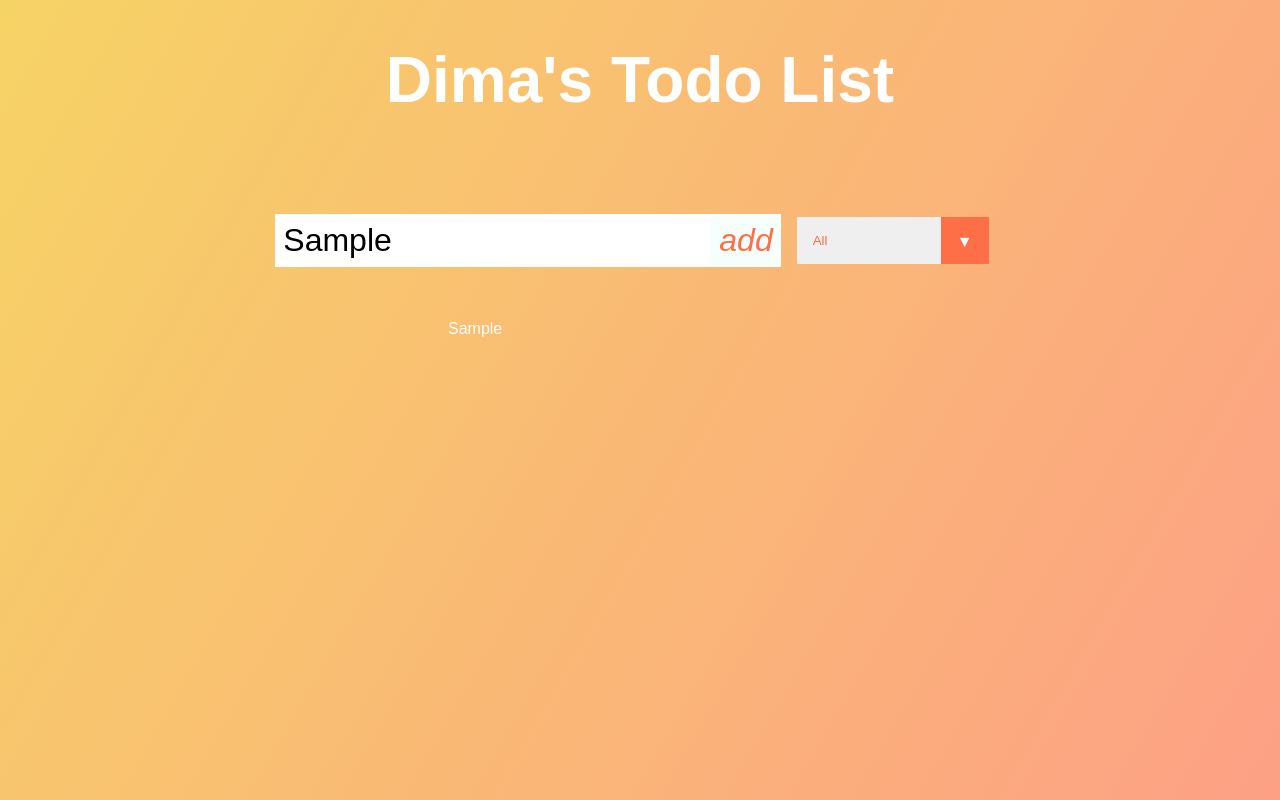
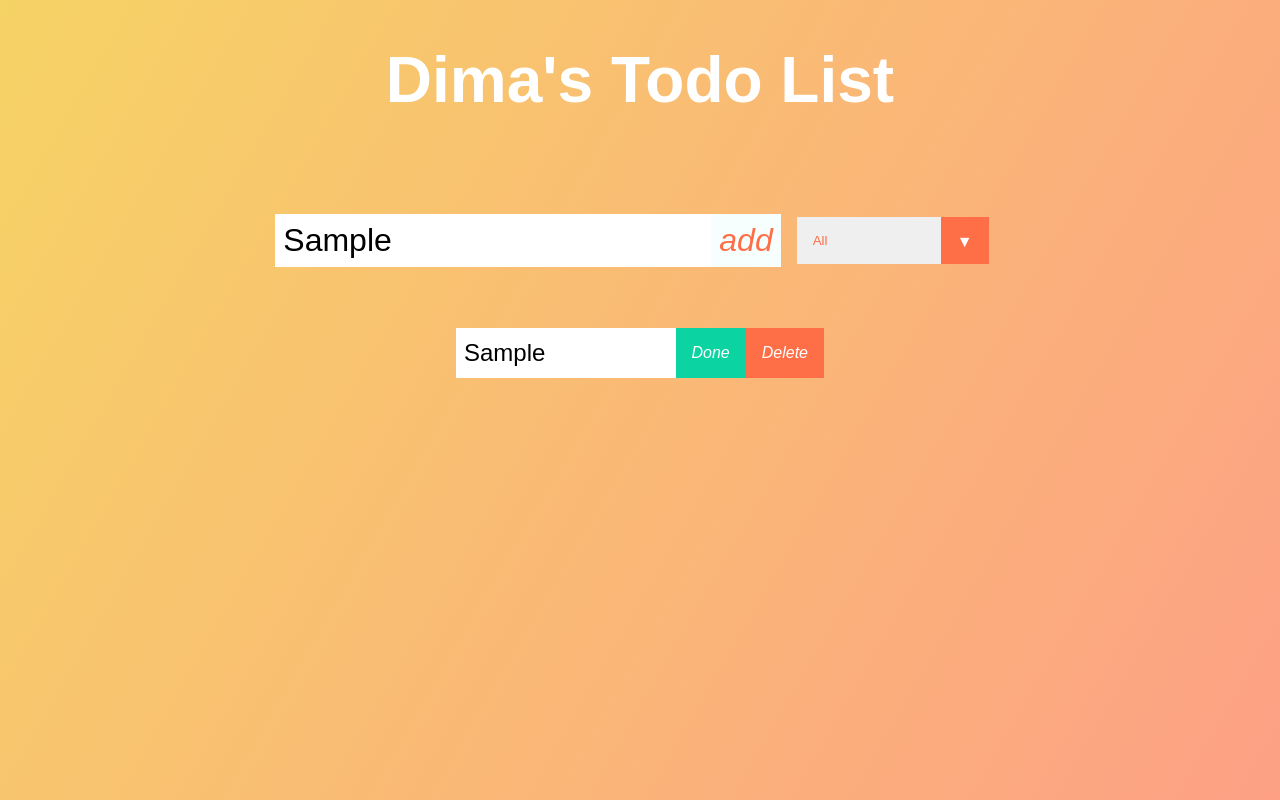
Before and after one commit to demonben/todo-list, a React (Create React App) app in the folder frontend/: page / in a window 1280 px wide. Both pictures are taken after typing "Sample" into the empty fields and a click on the button "add". Built offline with nearby package versions, Linux system fonts and the light colour scheme.

Commit message:
added style for todoitem

```diff
--- a/frontend/src/components/listTodo/TodoItem.jsx
+++ b/frontend/src/components/listTodo/TodoItem.jsx
@@ -1,9 +1,15 @@
 import React from "react";
 
-export default function TodoItem({ todoItem }) {
+export default function TodoItem({ todoItem, deleteHandler }) {
   return (
-    <div>
-      <li>{todoItem.text}</li>
+    <div className="todo">
+      <li className="todo-item">{todoItem.text}</li>
+      <button onClick={deleteHandler} className="complete-btn">
+        <i className="fas fa-check">Done</i>
+      </button>
+      <button className="trash-btn">
+        <i className="fas fa-trash">Delete</i>
+      </button>
     </div>
   );
 }
```
